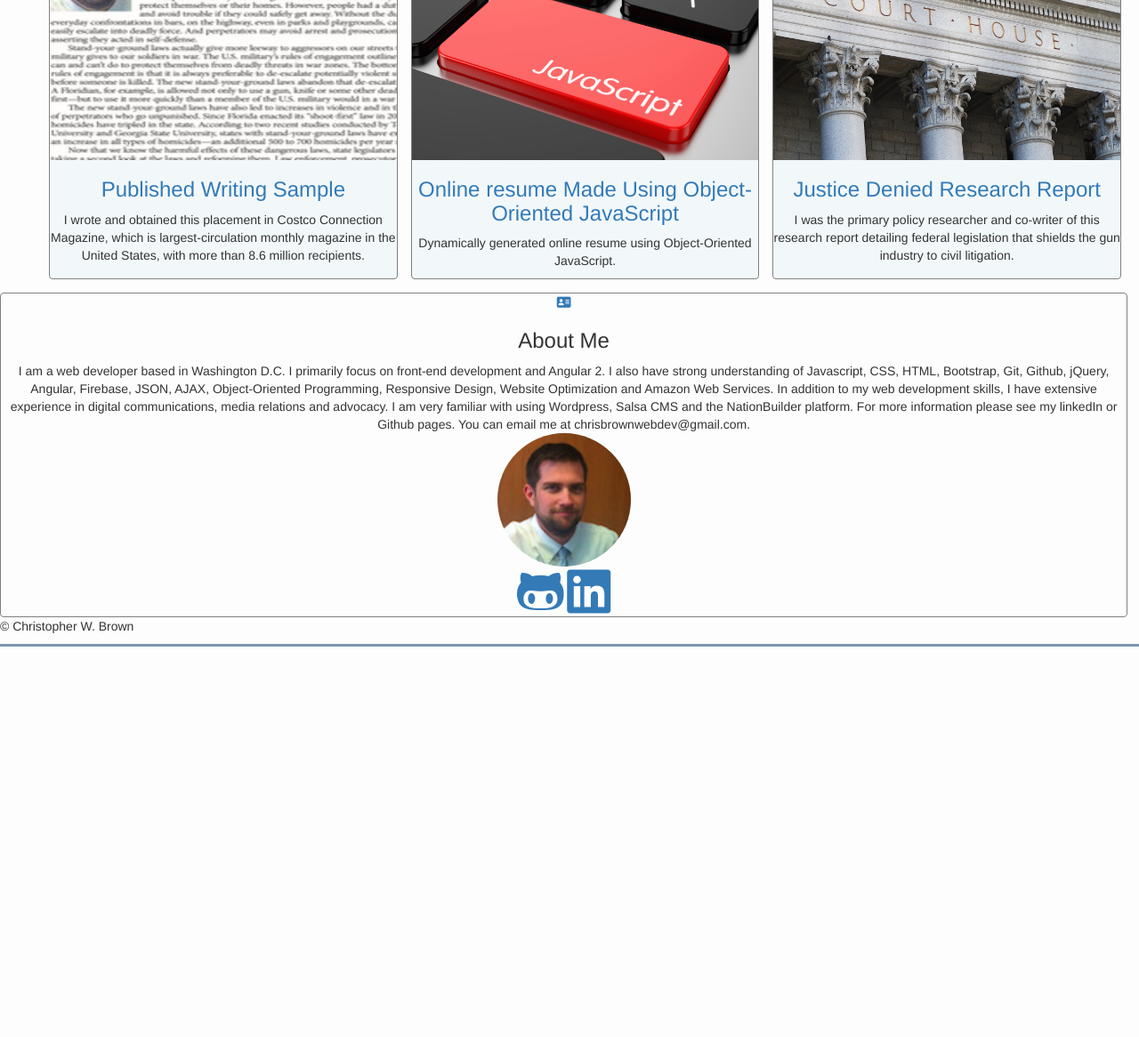
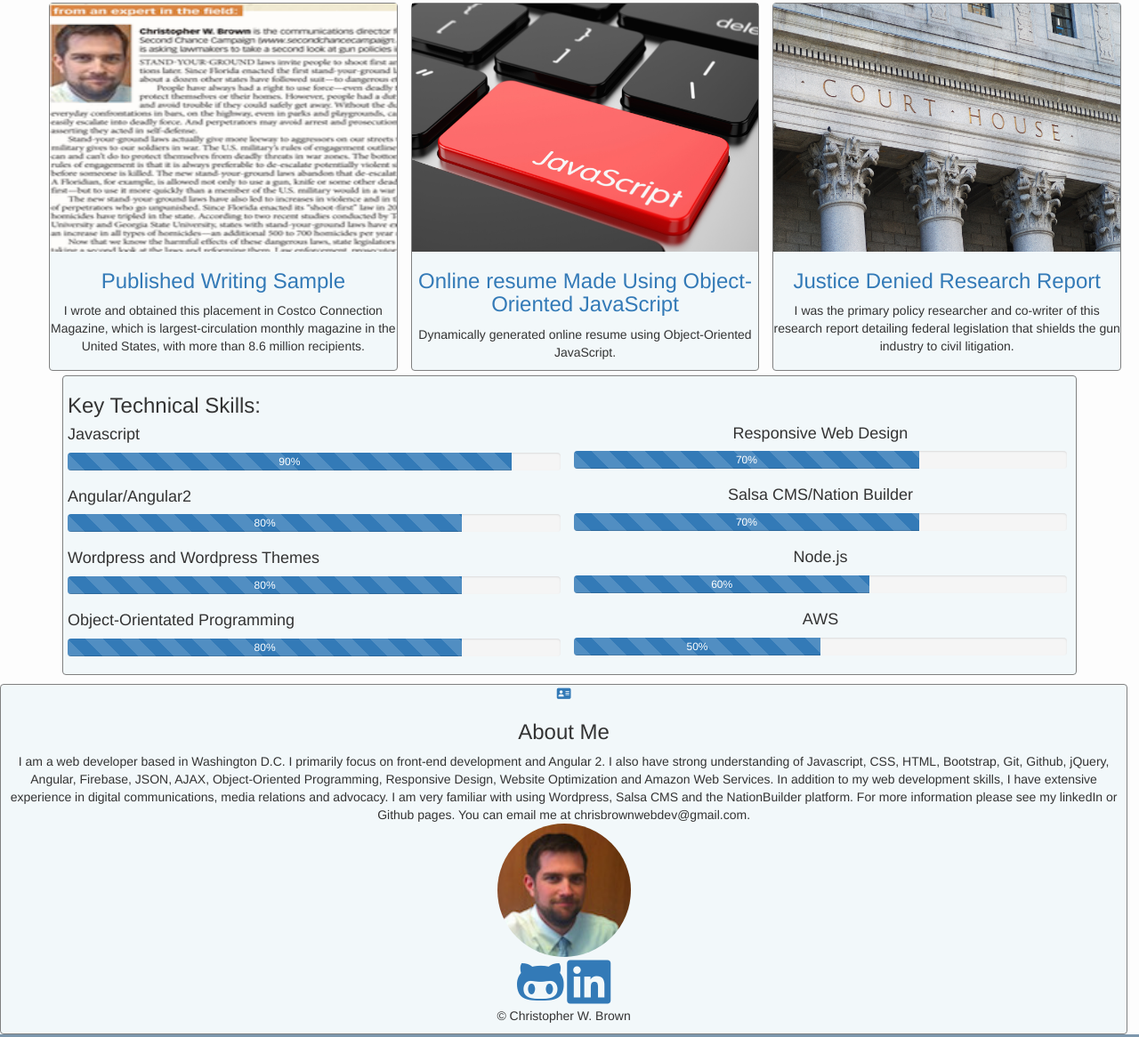
Before and after one commit to ChrisB55/Portfolio, a plain HTML site: page index.html in a window 1280 px wide. Shown: the part 1007-2173 px from the top of the page at 89% size. Before the commit the page ends 1734 px from the top, so only its background shows below. Drawn offline with nearby package versions, Linux system fonts and the light colour scheme.

Commit message:
Add skills progress bar
Some small colorization changes

```diff
--- a/css/main.css
+++ b/css/main.css
@@ -9,6 +9,7 @@ body {
     border-bottom-color: #7d97ad;
 
 }
+
 .row-header {
     width: 100%;
     background-image: linear-gradient( to right, cyan, #BFEFFF 34%);
@@ -75,18 +76,42 @@ h2 {
 .col-4-projects img:hover {
     opacity: .8;
 }
+
+.row-skills {
+    width: 100%;
+    background-color: #F2F8FA;
+    border-bottom: solid;
+    display: flex;
+    border-radius: 4px;
+    border: 1px solid gray;
+}
+.col-6-skills {
+    width: 50%;
+    margin-right: 15px;
+    margin-left: 5px;
+}
+.col-6-right-skills {
+    width: 50%;
+    text-align: right;
+    text-align: center;
+    font-size: 75%;
+    margin-right: 10px;
+}
+
 .row-footer {
     text-align: center;
     margin-top: 10px;
     width: 99%;
     border-radius: 4px;
     border: 1px solid gray;
+    background-color: #F2F8FA;
 
 
 }
 .col-6-right-footer {
     float: right;
 }
+
 @media (min-width: 550px) {
     img {
         max-width: 100%;
--- a/index.html
+++ b/index.html
@@ -16,15 +16,14 @@
 </head>
 
 <body>
-
-    <!-- <div class="row-header">
+    <div class="row-header">
         <div class="col-6">
         </div>
         <div class="col-6-right">
             <h1>Christopher W. Brown</h1>
             <h4>Front End Web Developer</h4>
         </div>
-		 </div> !-->
+    </div>
     <div class="row-main-image">
         <div id="myCarousel" class="carousel slide" data-ride="carousel">
             <!-- Indicators -->
@@ -77,8 +76,8 @@
                 <span class="glyphicon glyphicon-chevron-right" aria-hidden="true"></span>
                 <span class="sr-only">Carousel 3</span>
             </a>
-        </div>
-    </div>
+        </div> <!-- /myCarousel !-->
+    </div> <!-- /row-main-image !-->
     <div class="section-projects">
         <div class="col-4-projects">
             <a href="#">
@@ -139,17 +138,82 @@
                 </h3>
             <p>I was the primary policy researcher and co-writer of this research report detailing federal legislation that shields the gun industry to civil litigation. </p>
         </div>
+    </div>  <!-- /section-projects !-->
+    <div class="container">
+        <div class="row-skills">
+            <div class="col-6-skills">
+                <h3>Key Technical Skills:</h3>
+                <h4>Javascript</h4>
+                <div class="progress">
+                    <div class="progress-bar progress-bar-striped active" role="progressbar" aria-valuenow="90" aria-valuemin="0" aria-valuemax="100" style="width:90%">
+                        90%
+                    </div>
                 </div>
 
+                <h4>Angular/Angular2</h4>
+                <div class="progress">
+                    <div class="progress-bar progress-bar-striped active" role="progressbar" aria-valuenow="80" aria-valuemin="0" aria-valuemax="100" style="width:80%">
+                        80%
+                    </div>
+                </div>
+                <h4>Wordpress and Wordpress Themes</h4>
+                <div class="progress">
+                    <div class="progress-bar progress-bar-striped active" role="progressbar" aria-valuenow="80" aria-valuemin="0" aria-valuemax="100" style="width:80%">
+                        80%
+                    </div>
+                </div>
+
+                <h4>Object-Orientated Programming</h4>
+                <div class="progress">
+                    <div class="progress-bar progress-bar-striped active" role="progressbar" aria-valuenow="60" aria-valuemin="0" aria-valuemax="100" style="width:80%">
+                        80%
+                    </div>
+                </div>
+            </div>
+            <div class="col-6-right-skills">
+              <br />
+              <br />
+              <br />
+                <h4>Responsive Web Design</h4>
+                <div class="progress">
+                    <div class="progress-bar progress-bar-striped active" role="progressbar" aria-valuenow="70" aria-valuemin="0" aria-valuemax="100" style="width:70%">
+                        70%
+                    </div>
+                </div>
+
+                <h4>Salsa CMS/Nation Builder</h4>
+                <div class="progress">
+                    <div class="progress-bar progress-bar-striped active" role="progressbar" aria-valuenow="70" aria-valuemin="0" aria-valuemax="100" style="width:70%">
+                        70%
+                    </div>
+                </div>
+                <h4>Node.js</h4>
+                <div class="progress">
+                    <div class="progress-bar progress-bar-striped active" role="progressbar" aria-valuenow="80" aria-valuemin="0" aria-valuemax="100" style="width:60%">
+                        60%
+                    </div>
+                </div>
+
+                <h4>AWS</h4>
+                <div class="progress">
+                    <div class="progress-bar progress-bar-striped active" role="progressbar" aria-valuenow="60" aria-valuemin="0" aria-valuemax="100" style="width:50%">
+                        50%
+                    </div>
+                </div>
+            </div>
+        </div>
+    </div>
+    </div>
     <div class="row-footer">
         <a class="fa fa-address-card" aria-hidden="true"></a>
-        <h3> About Me </h3> I am a web developer based in Washington D.C. I primarily focus on front-end development and Angular 2. I also have strong understanding of Javascript, CSS, HTML, Bootstrap, Git, Github, jQuery, Angular, Firebase, JSON, AJAX, Object-Oriented Programming, Responsive Design, Website Optimization and Amazon Web Services. In addition to my web development skills, I have extensive experience in digital communications, media relations and advocacy. I am very familiar with using Wordpress, Salsa CMS and the NationBuilder platform.  For more information please see my linkedIn or Github pages. You can email me at chrisbrownwebdev@gmail.com.<br>
+        <h3> About Me </h3> I am a web developer based in Washington D.C. I primarily focus on front-end development and Angular 2. I also have strong understanding of Javascript, CSS, HTML, Bootstrap, Git, Github, jQuery, Angular, Firebase, JSON, AJAX, Object-Oriented
+        Programming, Responsive Design, Website Optimization and Amazon Web Services. In addition to my web development skills, I have extensive experience in digital communications, media relations and advocacy. I am very familiar with using Wordpress,
+        Salsa CMS and the NationBuilder platform. For more information please see my linkedIn or Github pages. You can email me at chrisbrownwebdev@gmail.com.<br>
         <img class="header-img" src=images/Headereditreverse.jpg alt="Head Shot">
         <br />
         <a class="fa fa-github-alt fa-4x" href="https://github.com/Chrisb55"></a>
         <a class="fa fa-linkedin-square fa-4x" href="https://www.linkedin.com/in/christopher-brown-b5b484b" aria-hidden="true"></a>
 
-    </div>
         <footer>
             <p>© Christopher W. Brown</p>
         </footer>
```
Lines whose indentation alone changed are shown as unchanged.
